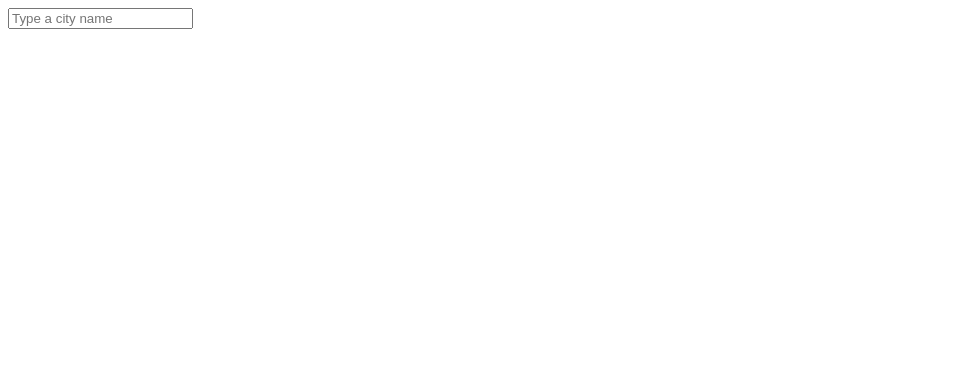
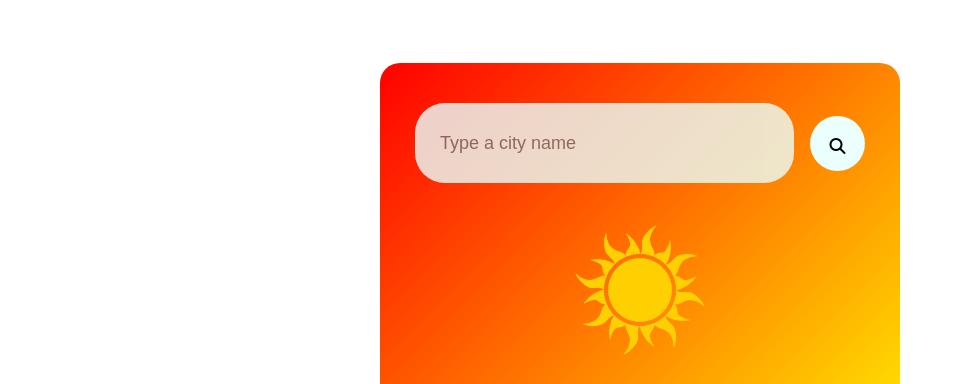
Before and after one commit to Clement-Leger/weather, a plain HTML site: page index.html in a window 1280 px wide. Shown: the top 384 px of the page, without its empty margins (0-955 px from the left). Drawn offline with Linux system fonts and the light colour scheme.

Commit message:
pose des bases css

```diff
--- a/index.html
+++ b/index.html
@@ -4,13 +4,24 @@
     <meta charset="UTF-8">
     <meta http-equiv="X-UA-Compatible" content="IE=edge">
     <meta name="viewport" content="width=device-width, initial-scale=1.0">
-    <title>Document</title>
+    <script src="https://kit.fontawesome.com/0cf263bc13.js" crossorigin="anonymous"></script>
+    <link rel="stylesheet" href="style.css">
+    <title>Weather app</title>
 </head>
 <body>
 
     <div class="card">
         <div class="search">
             <input type="text" placeholder="Type a city name">
+            <div class="icon">
+                <i class="fa-solid fa-magnifying-glass"></i>
+            </div>
+        </div>
+        <div class="weather">
+            <img src="img/sun.png" alt="sun">
+            <h1 class="temperature">22°C</h1>
+            <h2 class="city">Mes couilles sur ton front</h2>
+
         </div>
     </div>
 
--- a/style.css
+++ b/style.css
@@ -0,0 +1,53 @@
+.card{
+    width: 90%;
+    max-width: 450px;
+    background: linear-gradient(135deg, red, yellow);
+    /* color: #fff; */
+    margin: 5% auto 0;
+    border-radius: 20px;
+    padding: 40px 35px;
+    text-align: center;
+}
+
+.search{
+    width: 100%;
+    display: flex;
+    align-items: center;
+    justify-content: space-between;
+}
+
+.search input{
+    border: 0;
+    outline: 0;
+    background: #ebfffc;
+    opacity: 0.8;
+    color: #555;
+    padding: 10px 25px;
+    height: 60px;
+    border-radius: 30px;
+    flex: 1;
+    margin-right: 16px;
+    font-size: 18px;
+}
+
+.icon{
+    border: 0;
+    outline: 0;
+    background-color: #ebfffc;
+    color: black;
+    border-radius: 50%;
+    width: 55px;
+    height: 55px;
+    cursor: pointer;
+    align-items: center;
+}
+
+.icon i{
+    margin-top: 40%;
+}
+
+.weather img{
+    width: 150px;
+    height: 150px;
+    margin-top: 7%;
+}
```
Also changed, not shown: img/sun.png (added).
